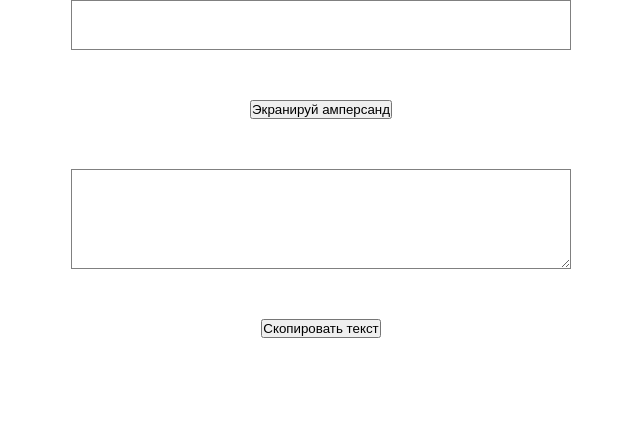
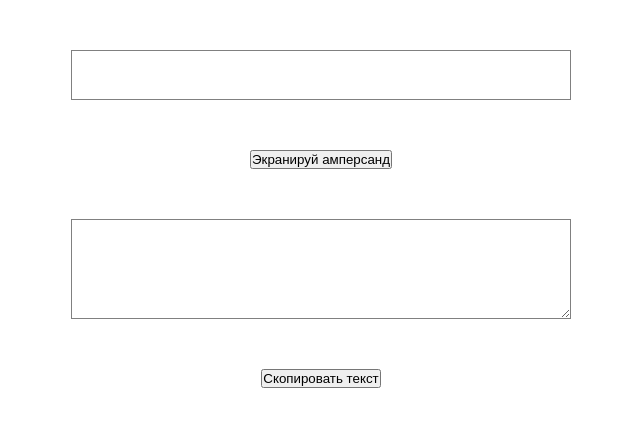
Before and after one commit to giovannixivanelli/ampersand, a plain HTML site: page index.html in a window 1280 px wide. Shown: the whole page, without its empty margins (319-959 px from the left). Drawn offline with Linux system fonts and the light colour scheme.

Commit message:
one change made

```diff
--- a/style.css
+++ b/style.css
@@ -21,7 +21,7 @@
     height: 50px;
     text-align: left;
     vertical-align: top;
-    padding: 0;
+    margin-top: 50px;
   }
   .output {
     box-sizing: border-box;
```
